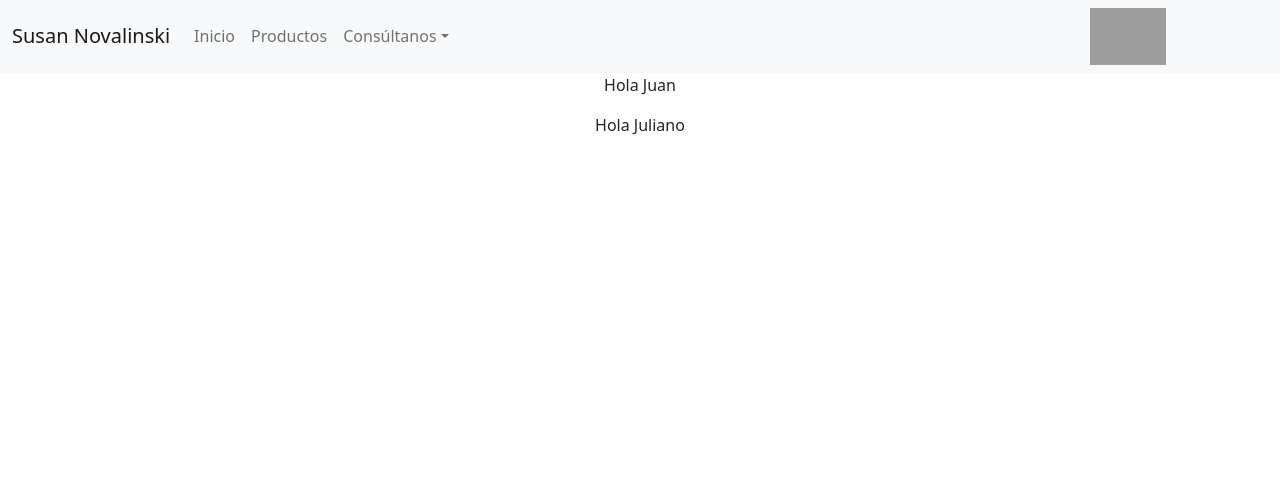
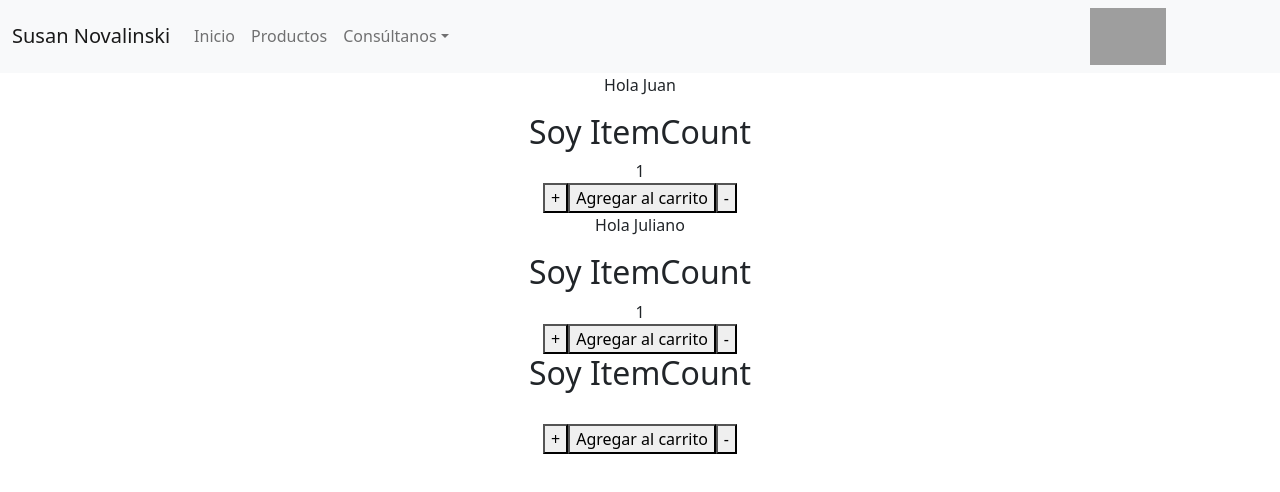
Before and after one commit to snovalinski/snovalinski2, a React (Create React App) app: page / in a window 1280 px wide. Shown: the top 492 px of the page. Built offline with nearby package versions, Linux system fonts and the light colour scheme; grey boxes are pictures that could not be loaded.

Commit message:
ItemCount

```diff
--- a/src/App.js
+++ b/src/App.js
@@ -3,6 +3,7 @@ import './App.css';
 import 'bootstrap/dist/css/bootstrap.min.css';
 import {NavBar} from './components/NavBar/NavBar';
 import {ItemListContainer} from './components/ItemListContainer';
+import ItemCount from './components/ItemCount';
 
 function App() {
     return (
@@ -12,7 +13,7 @@ function App() {
         <NavBar />
         <ItemListContainer greeting="Hola Juan"/>
         <ItemListContainer greeting="Hola Juliano"/>
-
+        <ItemCount />
 
 
         </div>
--- /dev/null
+++ b/src/components/ItemCount.jsx
@@ -0,0 +1,33 @@
+import {useState} from "react"
+
+const ItemCount = ({stock, initial, onAdd}) => {
+    const [count, setCount] = useState(initial)
+
+    function sumar(){
+        if (count <stock) {
+        setCount(count + 1)
+        }
+    }
+
+    function restar (){
+        if (count >1) {
+        setCount(count - 1)
+        }
+    }
+
+    const agregarCarrito=()=>{
+        onAdd(count)
+    }
+
+    return (
+        <div>
+           <h2>Soy ItemCount</h2>
+           <label>{count}</label><br/>
+           <button onClick={sumar}>+</button>
+           <button onClick={agregarCarrito}>Agregar al carrito</button>
+           <button onClick={restar}>-</button>
+        </div>
+    )
+}
+
+export default ItemCount
--- a/src/components/ItemListContainer.jsx
+++ b/src/components/ItemListContainer.jsx
@@ -1,9 +1,16 @@
+import ItemCount from "./ItemCount"
 
 export function ItemListContainer ({greeting}) {
     console.log (greeting)
+
+    const onAdd = (cant) => {
+        console.log (cant)
+    }
+
     return (
         <div>
            <p>{greeting}</p>
+           <ItemCount stock={10} initial ={1} onAdd={onAdd} />
         </div>
     )
 }
```
